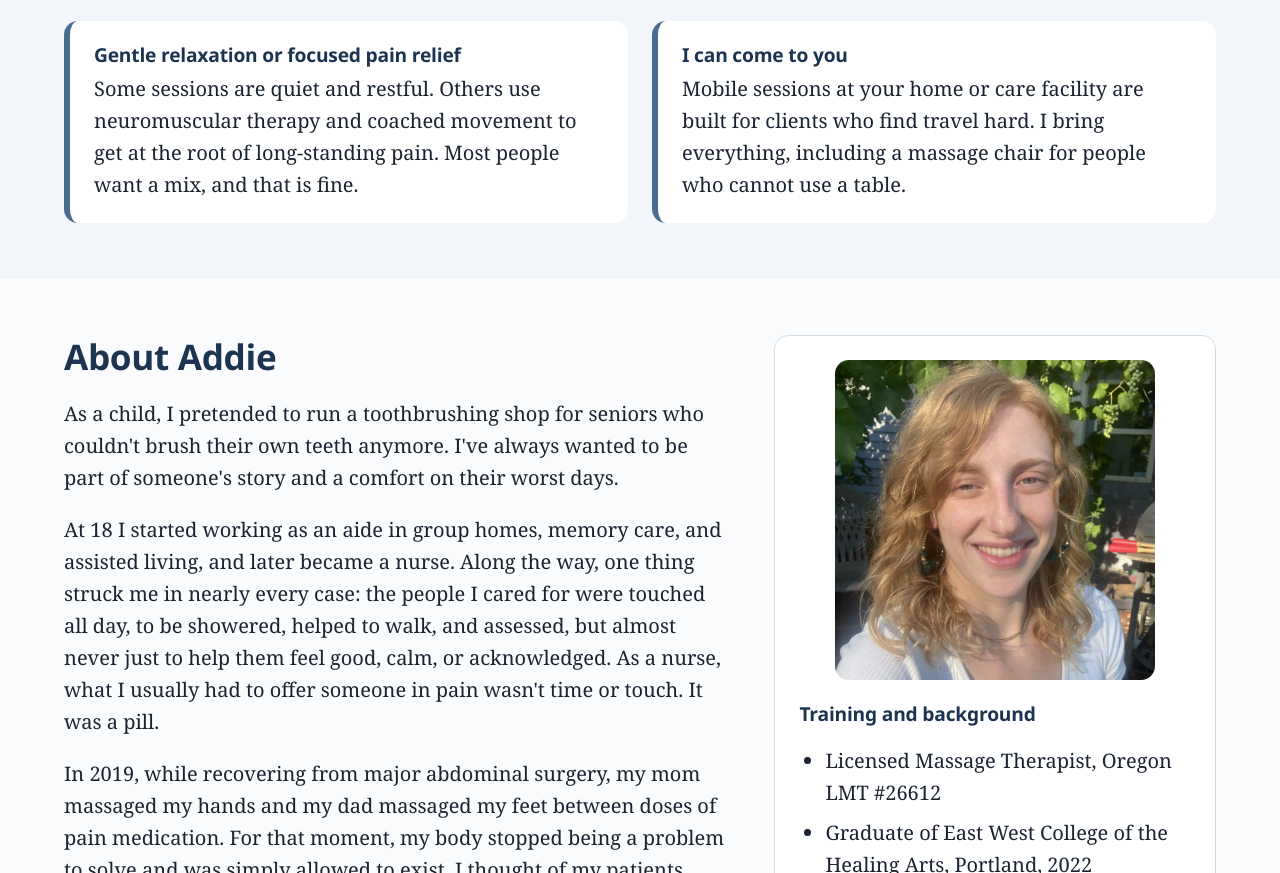
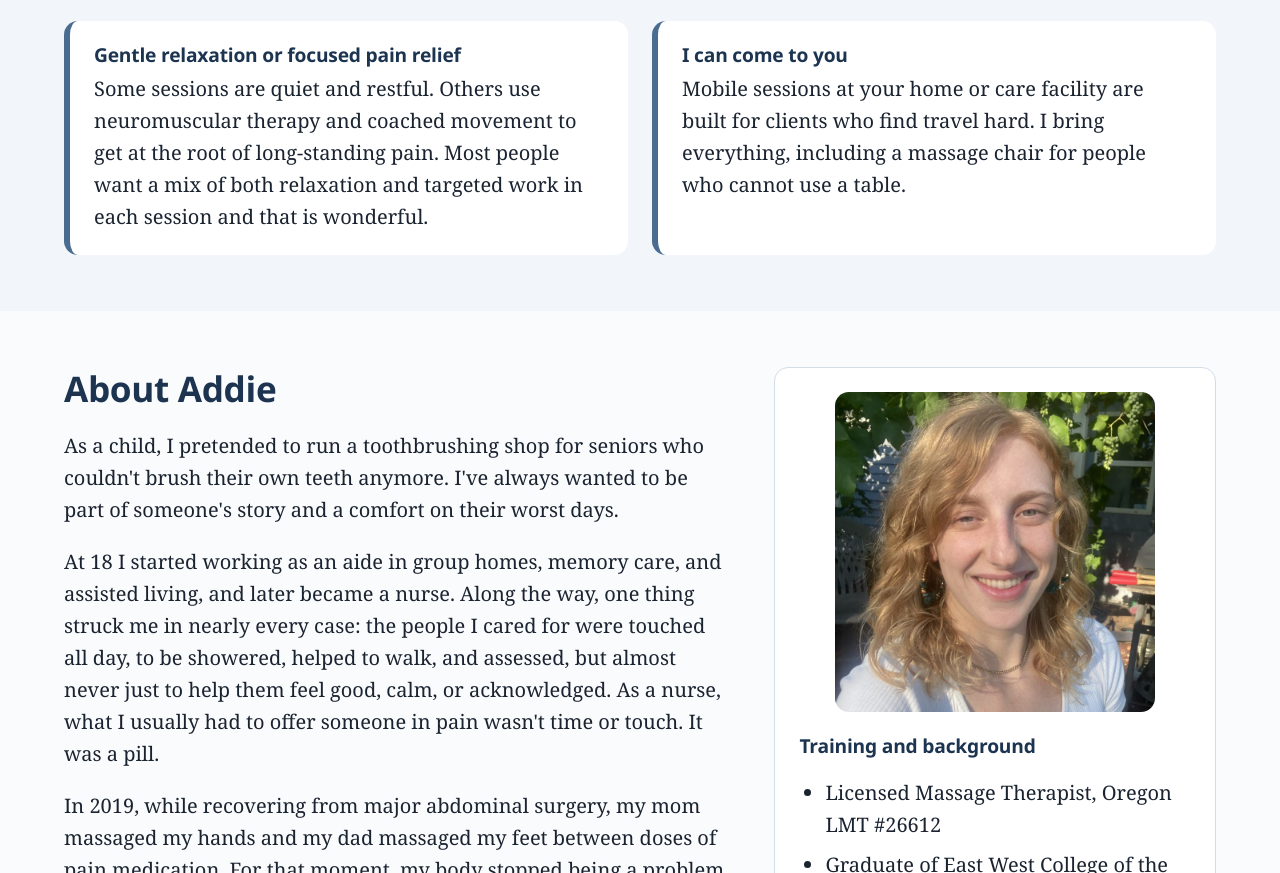
Before and after one commit to RogueLights/AddiesMassage, a plain HTML site: page index.html in a window 1280 px wide. Shown: the part 1181-2054 px from the top of the page. Drawn offline with Linux system fonts and the light colour scheme.

Commit message:
Reword the mix sentence in the 'why' section
Co-Authored-By: Claude Opus 5.5 <noreply@anthropic.com>
Claude-Session: https://claude.ai/code/session_01SMx5TcE36TckUN9UH78vPA

```diff
--- a/index.html
+++ b/index.html
@@ -105,7 +105,7 @@
           </li>
           <li>
             <h3>Gentle relaxation or focused pain relief</h3>
-            <p>Some sessions are quiet and restful. Others use neuromuscular therapy and coached movement to get at the root of long-standing pain. Most people want a mix, and that is fine.</p>
+            <p>Some sessions are quiet and restful. Others use neuromuscular therapy and coached movement to get at the root of long-standing pain. Most people want a mix of both relaxation and targeted work in each session and that is wonderful.</p>
           </li>
           <li>
             <h3>I can come to you</h3>
```
